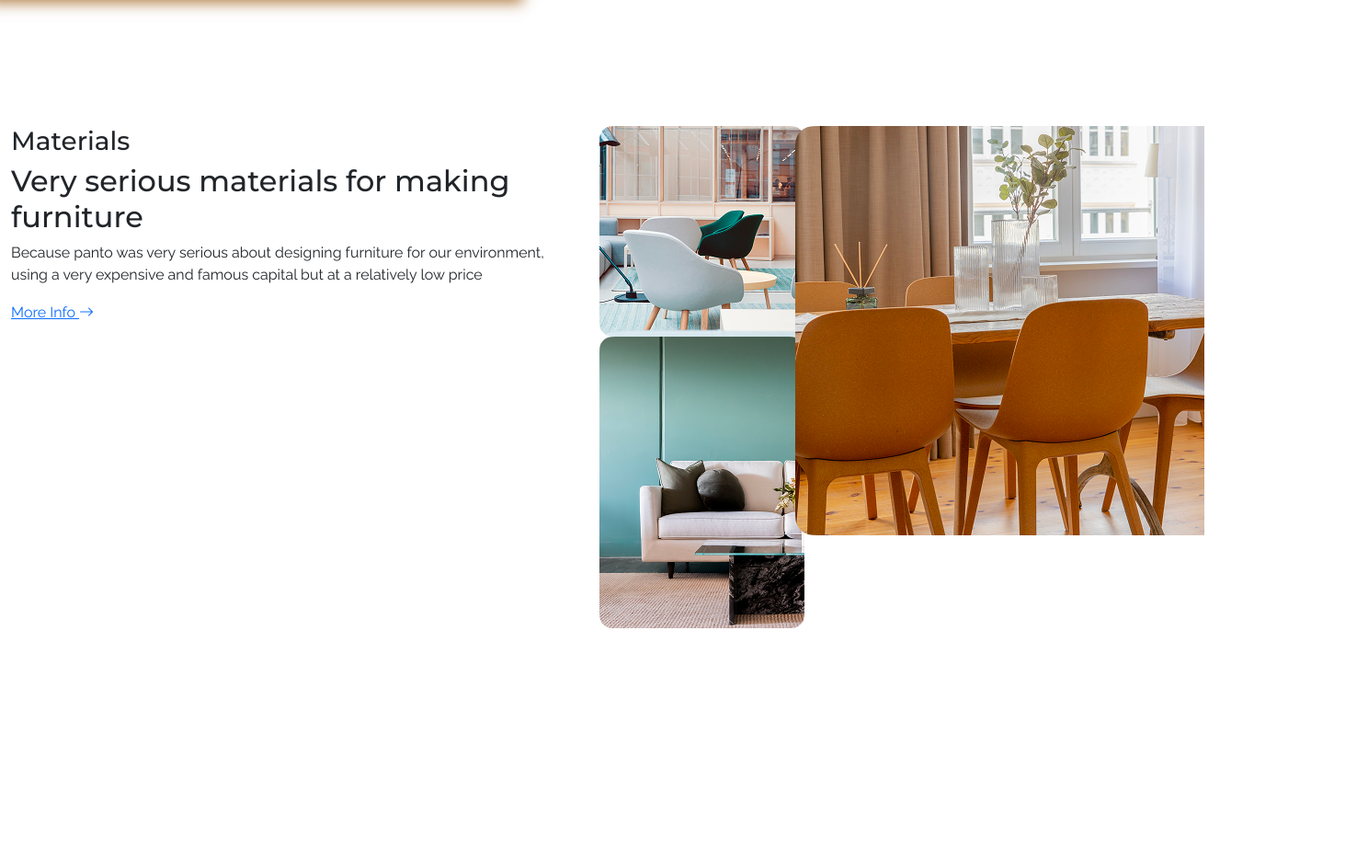
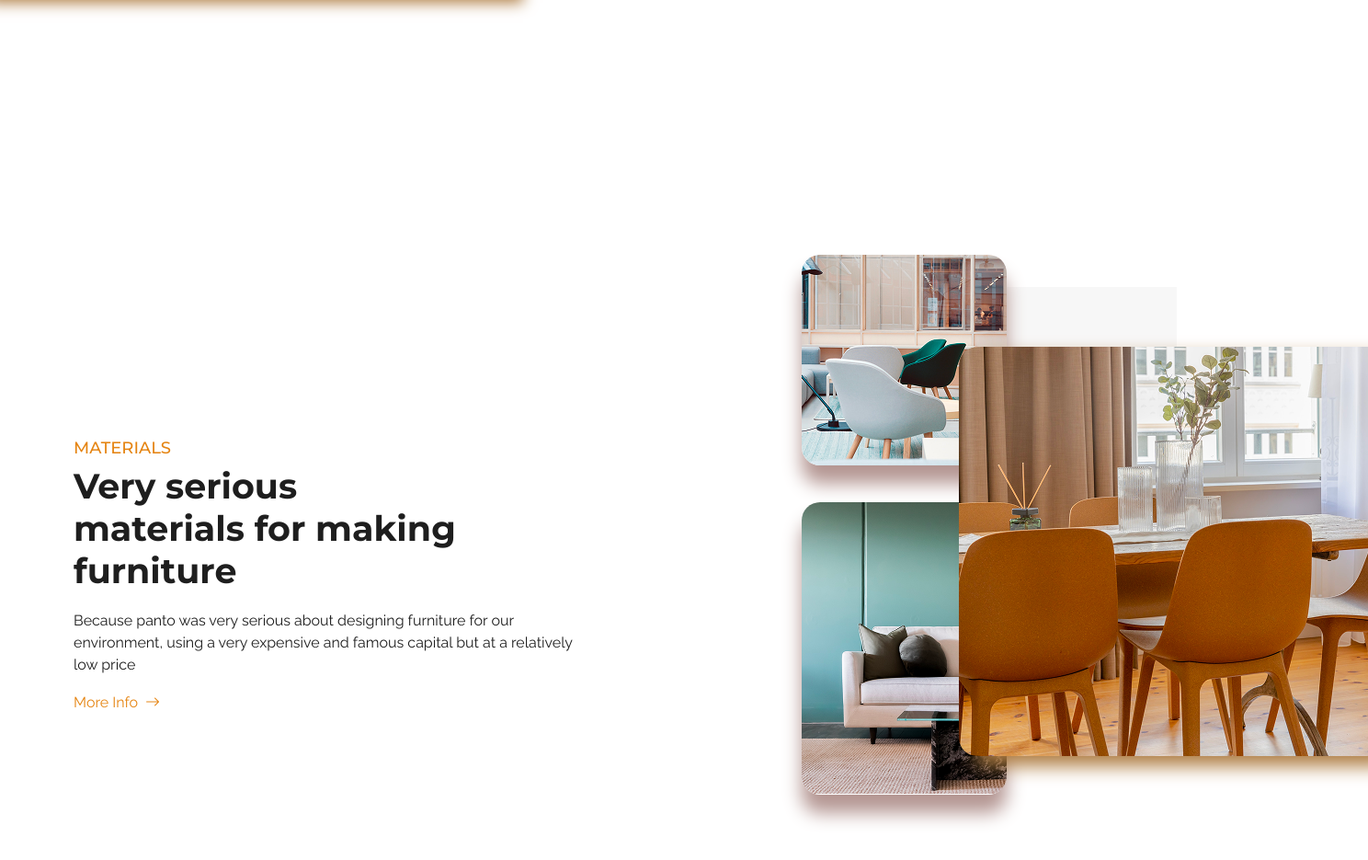
Before and after one commit to M1guel109/Practica_bootstrap_2, a plain HTML site: page index.html in a window 1280 px wide. Shown: the part 3300-4235 px from the top of the page at 92% size, 1488 px wide, since content can reach past the window. Before the commit the page ends 3984 px from the top, so only its background shows below. Drawn offline with nearby package versions, Linux system fonts and the light colour scheme; files whose address does not match are found by name.

Commit message:
finalice la seccion de materials

```diff
--- a/css/style.css
+++ b/css/style.css
@@ -405,6 +405,85 @@ header .bag-button .counter-products {
     margin-left: 15px;
 }
 
+#materials {
+    width: 100%;
+    position: relative;
+    padding: 140px 0;
+}
+
+#materials .cont-info {
+    padding: 80px;
+}
+
+
+#materials .cont-info h3 {
+    color: var(--Primary-color);
+    text-transform: uppercase;
+    font-size: 18px;
+    margin-top: 120px;
+}
+
+#materials .cont-info h2 {
+    font-size: var(--fs-title2);
+    color: var(--dark-color);
+    font-weight: 700;
+    width: 420px;
+}
+
+#materials .cont-info p {
+    color: var(--dark-color);
+    font-size: var(--fs-text);
+    width: 550px;
+    margin-top: 20px;
+}
+
+#materials .cont-info a {
+    color: var(--Primary-color);
+    text-decoration: none;
+    margin-top: 20px;
+}
+
+#materials .cont-info a i {
+    margin-left: 4px;
+    transition: .5s;
+}
+
+#materials .cont-info a:hover i {
+    margin-left: 15px;
+}
+
+#materials .cont-img-left img {
+    margin-bottom: 40px;
+    margin-left: 220px;
+    border-radius: 20px;
+}
+
+#materials .cont-img-left img {
+    box-shadow: 0px 20px 20px 0px #b49692;
+}
+
+
+#materials .cont-img-right img {
+    border-radius: 20px 0 0;
+    position: relative;
+    right: -178px;
+    bottom: -100px;
+    box-shadow: 20px 11px 20px 0px #af7d43;
+}
+
+#materials .cont-img-right::before {
+    content: "";
+    width: 225px;
+    height: 420px;
+    position: absolute;
+    z-index: -1;
+    top: 175px;
+    right: 0px;
+    border-radius: 20px 0 0 0;
+    background: #f7f7f7;
+}
+
+
 
 
 
--- a/index.html
+++ b/index.html
@@ -854,7 +854,7 @@
         <section id="materials">
             <div class="container-fluid">
                 <div class="row">
-                    <div class="col-md-6">
+                    <div class="col-md-6 cont-info">
                         <h3>Materials</h3>
                         <h2>Very serious materials for making furniture</h2>
                         <p>Because panto was very serious about designing furniture for our environment, using a very expensive and famous capital but at a relatively low price</p>
@@ -862,11 +862,11 @@
                     </div>
                     <div class="col-md-6">
                         <div class="row">
-                            <div class="col-md-4">
+                            <div class="col-md-4 cont-img-left">
                                 <img src="img/Rectangle 1450.png" alt="Foto Muebles">
                                 <img src="img/Rectangle 1450 (1).png" alt="Foto Muebles">
                             </div>
-                            <div class="col-md-8">
+                            <div class="col-md-8 cont-img-right">
                                 <img src="img/Rectangle 1446 (1).png" alt="Foto Muebles">
                             </div>
                         </div>
```
